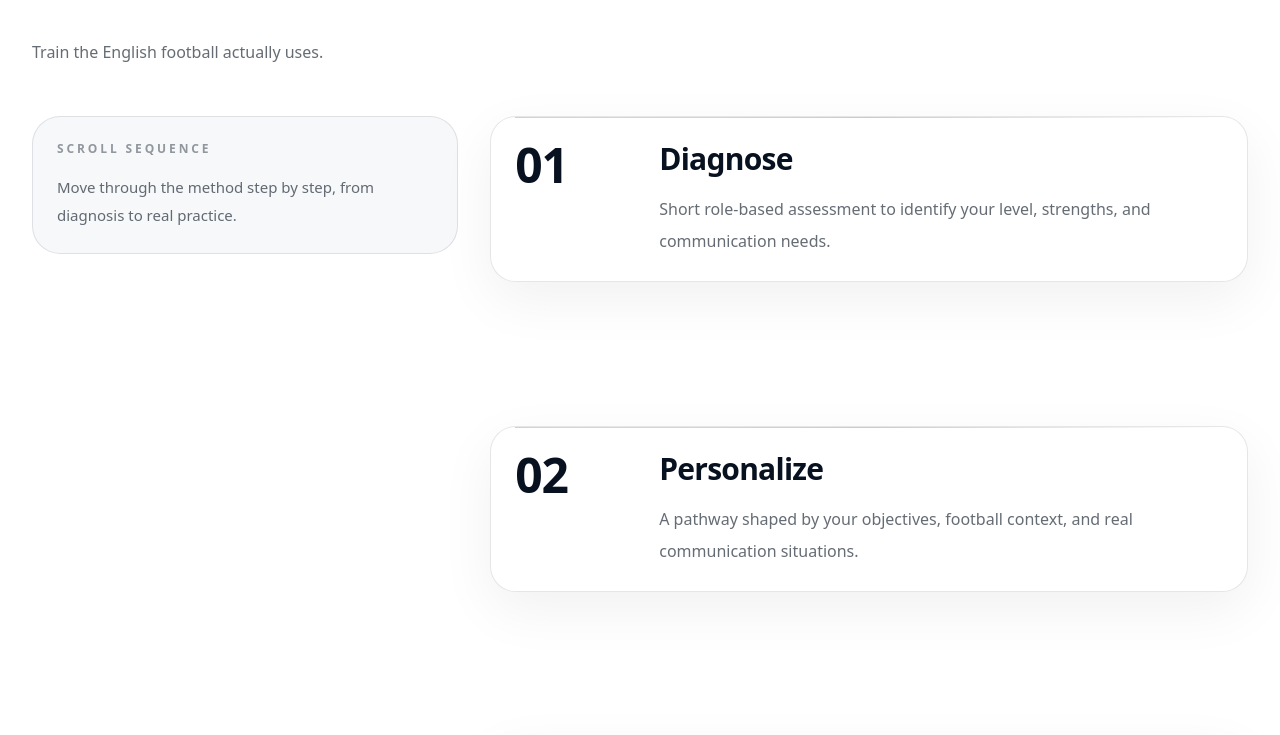
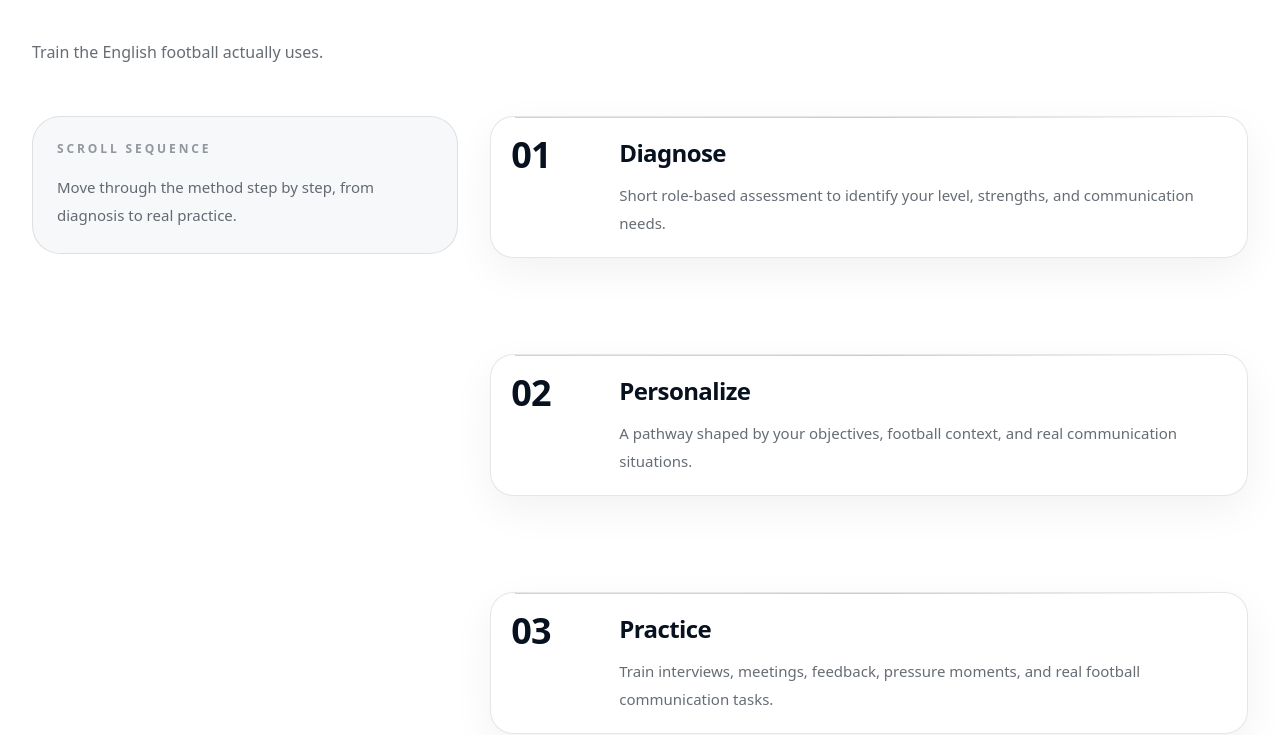
Before and after one commit to feifootball/fei-platform, a Next.js app: page / in a window 1280 px wide. Shown: the part 920-1655 px from the top of the page. Built offline with nearby package versions, Linux system fonts and the light colour scheme.

Commit message:
Contain scroll sequence within viewport

```diff
--- a/app/page.tsx
+++ b/app/page.tsx
@@ -260,7 +260,7 @@ export default function Home() {
                 </div>
               </div>
 
-              <div className="relative lg:min-h-[760px]">
+              <div className="relative lg:min-h-[560px]">
                 {[
                   {
                     number: "01",
@@ -279,8 +279,8 @@ export default function Home() {
                       lang === "en"
                         ? "A pathway shaped by your objectives, football context, and real communication situations."
                         : "Una ruta ajustada a tus objetivos, contexto futbolístico y situaciones reales de comunicación.",
-                    top: "lg:top-44",
-                    margin: "lg:mt-36",
+                    top: "lg:top-[13.5rem]",
+                    margin: "lg:mt-24",
                   },
                   {
                     number: "03",
@@ -289,27 +289,27 @@ export default function Home() {
                       lang === "en"
                         ? "Train interviews, meetings, feedback, pressure moments, and real football communication tasks."
                         : "Entrena entrevistas, reuniones, feedback, presión competitiva y tareas reales de comunicación en fútbol.",
-                    top: "lg:top-60",
-                    margin: "lg:mt-36",
+                    top: "lg:top-[19rem]",
+                    margin: "lg:mt-24",
                   },
                 ].map((step) => (
                   <div
                     key={step.number}
-                    className={`group relative rounded-[1.6rem] border border-fei-bg/10 bg-white p-6 shadow-[0_18px_55px_rgba(7,17,31,0.06)] transition-colors duration-300 lg:sticky ${step.top} ${step.margin}`}
+                    className={`group relative max-h-[calc(100vh-9rem)] overflow-hidden rounded-[1.45rem] border border-fei-bg/10 bg-white p-5 shadow-[0_14px_42px_rgba(7,17,31,0.055)] transition-colors duration-300 lg:sticky ${step.top} ${step.margin}`}
                   >
                     <div className="absolute inset-x-6 top-0 h-px bg-gradient-to-r from-fei-yellow via-fei-sky to-transparent opacity-80" />
 
-                    <div className="grid gap-6 sm:grid-cols-[120px_1fr] sm:items-start">
-                      <p className="text-5xl font-black leading-none tracking-tight text-fei-bg">
+                    <div className="grid gap-5 sm:grid-cols-[88px_1fr] sm:items-start">
+                      <p className="text-4xl font-black leading-none tracking-tight text-fei-bg">
                         {step.number}
                       </p>
 
                       <div>
-                        <h3 className="text-2xl font-black tracking-tight text-fei-bg sm:text-3xl">
+                        <h3 className="text-2xl font-black tracking-tight text-fei-bg">
                           {step.title}
                         </h3>
 
-                        <p className="mt-4 max-w-2xl text-[15px] font-normal leading-7 text-fei-bg/62 sm:text-base sm:leading-8">
+                        <p className="mt-3 max-w-2xl text-[15px] font-normal leading-7 text-fei-bg/62">
                           {step.description}
                         </p>
                       </div>
```
